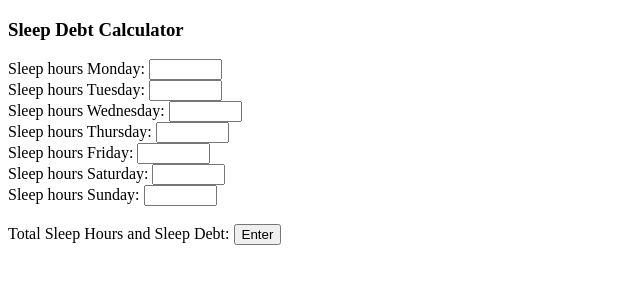
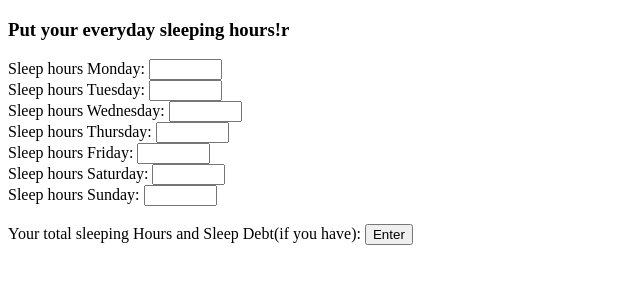
Before and after one commit to mdnasir20/Sleep_Debt_Calculator, a plain HTML site: page index.html in a window 1280 px wide. Shown: the whole page, without its empty margins (0-640 px from the left). Drawn offline with Linux system fonts and the light colour scheme.

Commit message:
Update index.html

```diff
--- a/index.html
+++ b/index.html
@@ -8,7 +8,7 @@
 
 </head>
 <body>
-	<h3>Sleep Debt Calculator</h3>
+	<h3>Put your everyday sleeping hours!r</h3>
 
 	<form>
 		<label>Sleep hours Monday: </label> <input type="text" name="sleepHours"
@@ -25,7 +25,7 @@
 			id="sleepHours" size="6"> <br>
 		<label>Sleep hours Sunday: </label> <input type="text" name="sleepHours"
 			id="sleepHours" size="6"> <br> <br>
-		<label>Total Sleep Hours and Sleep Debt: </label> <input type="button" id="submit" value="Enter"
+		<label>Your total sleeping Hours and Sleep Debt(if you have): </label> <input type="button" id="submit" value="Enter"
 			onClick= "myFunction()">
 	</form>
 
```
